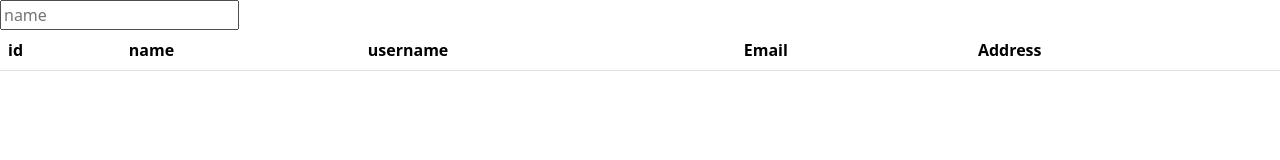
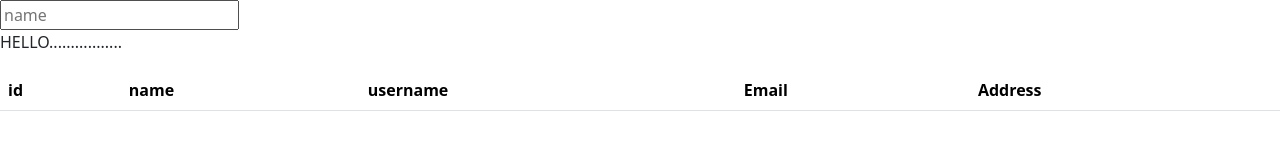
Before and after one commit to surya221995/js, a website: page index.html in a window 1280 px wide. Drawn offline with nearby package versions, Linux system fonts and the light colour scheme; no server answers.

Commit message:
Hello............................................

```diff
--- a/index.html
+++ b/index.html
@@ -44,6 +44,7 @@
 </head>
 <body>
     <input type="text" name="" id="myInputs" placeholder="name" onkeyup="searchfun()">
+    <P>HELLO.................</P>
     <table class= "table table-hover" id="myTable">
         <thead>
             <tr>
```
